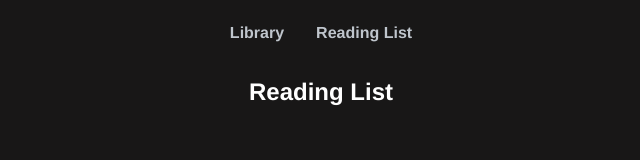
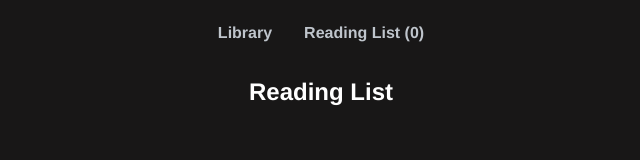
Before and after one commit to markusJsU21/bibliotekssida-agil-utveckling, a Vue app: page /ReadingList in a window 1280 px wide. Shown: the top 160 px of the page, without its empty margins (319-959 px from the left). Built offline with nearby package versions, Linux system fonts and the light colour scheme.

Commit message:
Fixar addToReadingList action o lägger siffra på nav

```diff
--- a/src/App.vue
+++ b/src/App.vue
@@ -2,7 +2,7 @@
   <div id="app">
     <div id="nav">
       <router-link to="/Library">Library</router-link>
-      <router-link to="/ReadingList">Reading List</router-link>
+      <router-link to="/ReadingList">Reading List ({{readingListLength}})</router-link>
     </div>
     <router-view></router-view>
   </div>
@@ -10,6 +10,11 @@
 
 <script>
 export default {
+  computed: {
+    readingListLength(){
+      return this.$store.state.ReadingList.length
+    }
+  }
 };
 </script>
 
--- a/src/store/index.js
+++ b/src/store/index.js
@@ -14,10 +14,11 @@ export default new Vuex.Store({
       state.ReadingList.push(payload);
     }
   },
+  //Adderade 'payload' till action addToReadingList /Markus
   actions: {
-    addToReadingList(context) {
+    addToReadingList(context, payload) {
       console.log(context)
-      context.commit('addToReadingList')
+      context.commit('addToReadingList', payload)
     },
   },
   modules: {
```
Also changed, not shown: package.json (line endings or trailing spaces), src/main.js (line endings or trailing spaces), src/views/ReadingList.vue (line endings or trailing spaces), src/views/SingleBook.vue (line endings or trailing spaces).
